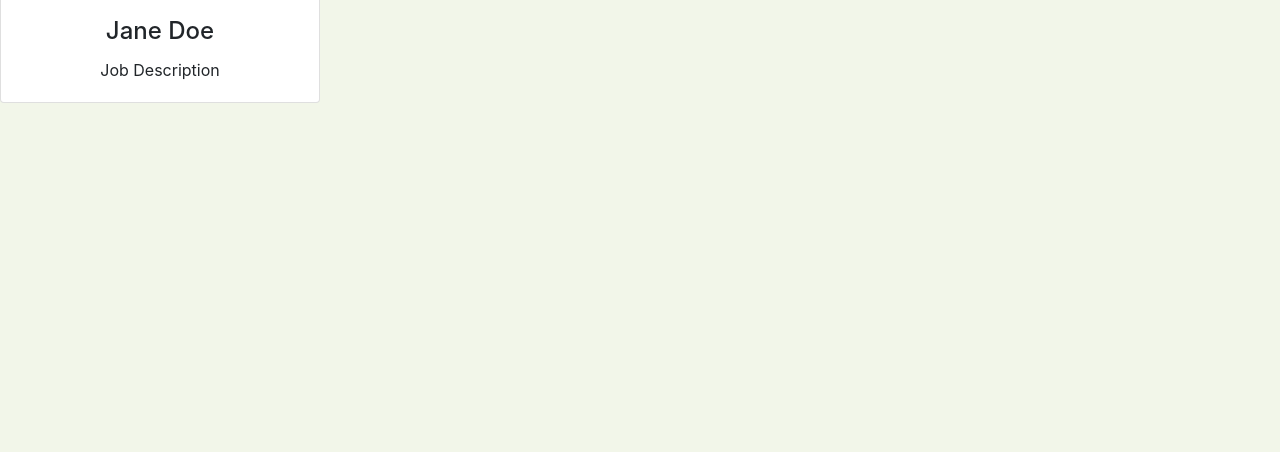
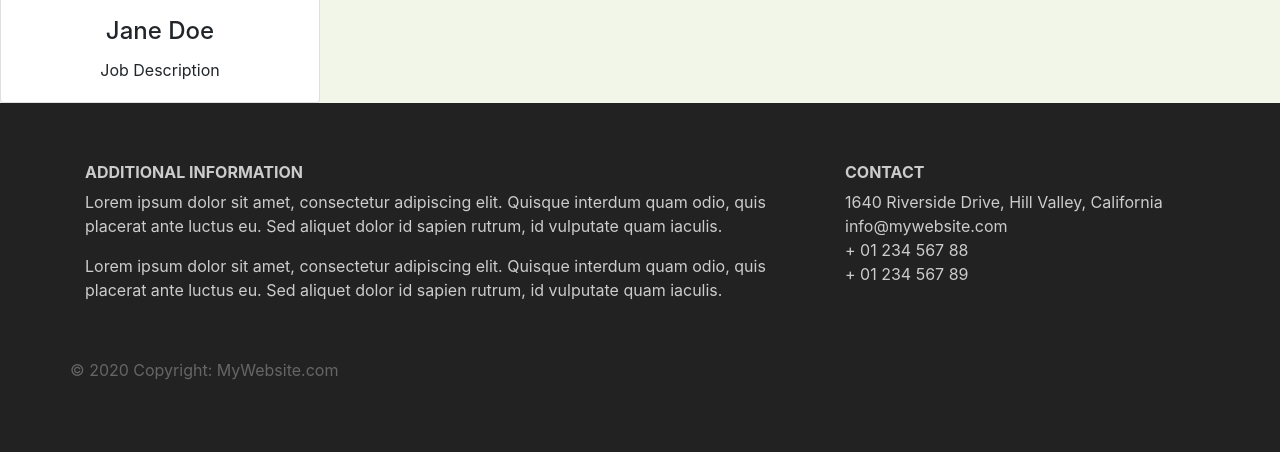
Before and after one commit to ian-naps/iannapolicomstaticsite, a plain HTML site: page src/index.html in a window 1280 px wide. Shown: the part 1852-2304 px from the top of the page. Before the commit the page ends 1955 px from the top, so only its background shows below. Drawn offline with nearby package versions, Linux system fonts and the light colour scheme; files whose address does not match are found by name.

Commit message:
added footer

```diff
--- a/src/index.html
+++ b/src/index.html
@@ -106,12 +106,34 @@
 
 
 
+  <footer class="page-footer">
+    <div class="container">
+        <div class="row">
+            <div class="col-lg-8 col-md-8 col-sm-12">
+                <h6 class="text-uppercase font-weight-bold">Additional Information</h6>
+                <p>Lorem ipsum dolor sit amet, consectetur adipiscing elit. Quisque interdum quam odio, quis placerat ante luctus eu. Sed aliquet dolor id sapien rutrum, id vulputate quam iaculis.</p>
+                <p>Lorem ipsum dolor sit amet, consectetur adipiscing elit. Quisque interdum quam odio, quis placerat ante luctus eu. Sed aliquet dolor id sapien rutrum, id vulputate quam iaculis.</p>
+        </div>
+        <div class="col-lg-4 col-md-4 col-sm-12">
+            <h6 class="text-uppercase font-weight-bold">Contact</h6>
+            <p>1640 Riverside Drive, Hill Valley, California
+            <br/>info@mywebsite.com
+            <br/>+ 01 234 567 88
+            <br/>+ 01 234 567 89</p>
+        </div>
+    <div>
+    <div class="footer-copyright text-center">© 2020 Copyright: MyWebsite.com</div>
+</footer>
+
+
   <script src="https://code.jquery.com/jquery-3.6.0.js" integrity="sha256-H+K7U5CnXl1h5ywQfKtSj8PCmoN9aaq30gDh27Xc0jk=" crossorigin="anonymous"></script>
   <script src="https://cdn.jsdelivr.net/npm/bootstrap@4.5.3/dist/js/bootstrap.min.js" integrity="sha384-w1Q4orYjBQndcko6MimVbzY0tgp4pWB4lZ7lr30WKz0vr/aWKhXdBNmNb5D92v7s" crossorigin="anonymous"></script>
 
   <script src="api/message/index.js"></script>
 
 
+
+
 </body>
 
 </html>
--- a/src/styles.css
+++ b/src/styles.css
@@ -124,3 +124,13 @@ border:1px solid #fff;
 	margin-bottom: 0;
 	text-transform: uppercase;
 }
+
+.page-footer {
+  background-color: #222;
+  color: #ccc;
+  padding: 60px 0 30px;
+}
+.footer-copyright {
+  color: #666;
+  padding: 40px 0;
+}
```
